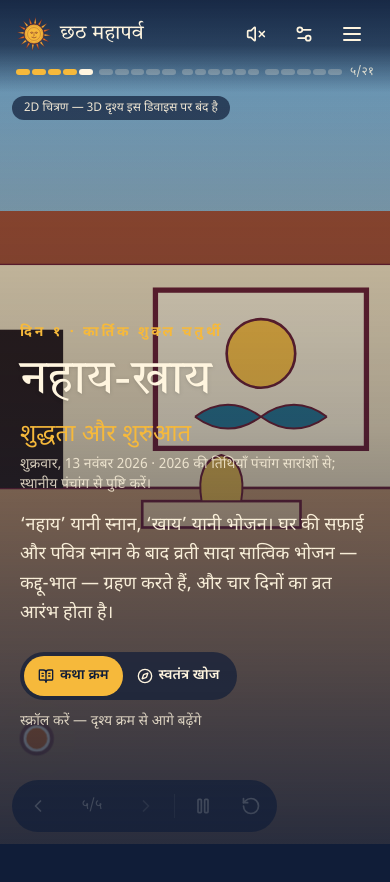
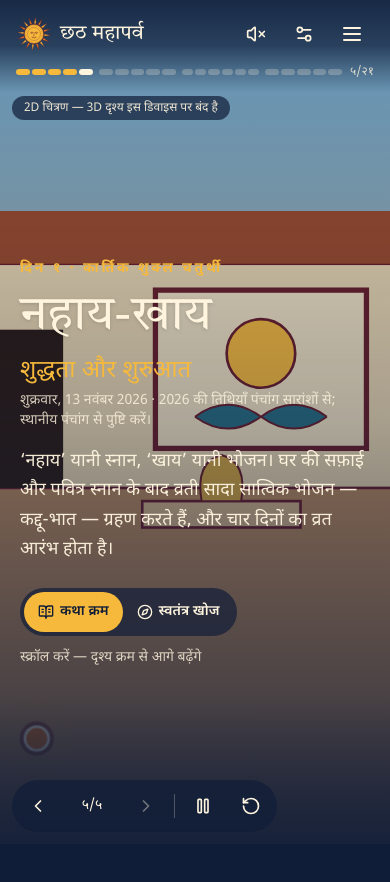
Before and after one commit to pintuskumar/chhath-puja, a Next.js app: page /day/nahay-khay in a window 390 px wide. Shown: the top 882 px of the page. Built offline with nearby package versions, Linux system fonts and the light colour scheme.

Commit message:
site: stage toolbar + photo credit sit above the scene cards (own sticky layer); smoke: fail if a card covers them

```diff
--- a/src/components/day/DayExperience.tsx
+++ b/src/components/day/DayExperience.tsx
@@ -13,7 +13,7 @@ import { useReducedMotion, useHydrated } from "@/lib/device";
 import { useT, num, formatDate } from "@/lib/i18n";
 import { days } from "@/content/days";
 import type { Day, Scene } from "@/content/types";
-import { DayStage, StageControls } from "./DayStage";
+import { DayStage, StageOverlay } from "./DayStage";
 import { DayScene } from "./DayScene";
 import { SceneController } from "./SceneController";
 import { ScrollStoryController } from "./ScrollStoryController";
@@ -157,15 +157,15 @@ function Guided({ day, reduced }: { day: Day; reduced: boolean }) {
         {/* sticky stage */}
         <div className="sticky top-0 h-[100dvh] w-full">
           <DayStage day={day} free={false} />
-          <div className="pointer-events-none absolute inset-x-0 bottom-0 z-20 flex justify-center p-3 md:justify-start md:p-5">
-            <div className="w-full max-w-2xl">
-              <StageControls day={day} onPrev={() => go(Math.max(0, active - 1))} onNext={() => go(Math.min(day.scenes.length - 1, active + 1))} />
-            </div>
-          </div>
+        </div>
+        {/* toolbar + photo credit: its own sticky layer *above* the scene cards (z-20 > z-10),
+            so they stay readable and tappable while a card scrolls underneath */}
+        <div className="pointer-events-none sticky top-0 z-20 -mt-[100dvh] h-[100dvh] w-full">
+          <StageOverlay day={day} onPrev={() => go(Math.max(0, active - 1))} onNext={() => go(Math.min(day.scenes.length - 1, active + 1))} />
         </div>
         {/* scroll narrative over the stage */}
         <div className="pointer-events-none relative z-10 -mt-[100dvh]">
-          <header className="flex min-h-[100dvh] items-end bg-gradient-to-t from-night/85 via-night/30 to-transparent px-5 pb-28 pt-32 md:items-center md:pb-10">
+          <header className="flex min-h-[100dvh] items-end bg-gradient-to-t from-night/85 via-night/30 to-transparent px-5 pb-44 pt-32 md:items-center md:pb-10">
             <div className="pointer-events-auto mx-auto w-full max-w-7xl">
               <DayHeader day={day} />
               <div className="mt-6 flex flex-wrap items-center gap-3">
@@ -220,8 +220,8 @@ function Free({ day }: { day: Day }) {
       <div className="relative flex min-h-[100dvh] flex-col lg:flex-row">
         <div className="relative h-[58dvh] w-full lg:h-[100dvh] lg:flex-1">
           <DayStage day={day} free />
-          <div className="pointer-events-none absolute inset-x-0 bottom-0 z-20 p-3">
-            <StageControls day={day} onPrev={() => setActive(Math.max(0, active - 1))} onNext={() => setActive(Math.min(day.scenes.length - 1, active + 1))} />
+          <div className="pointer-events-none absolute inset-0 z-20">
+            <StageOverlay day={day} onPrev={() => setActive(Math.max(0, active - 1))} onNext={() => setActive(Math.min(day.scenes.length - 1, active + 1))} />
           </div>
         </div>
         <aside className="relative z-10 w-full bg-cream text-night lg:h-[100dvh] lg:w-[30rem] lg:overflow-y-auto lg:pt-28" aria-label={t(day.title)}>
--- a/src/components/day/DayStage.tsx
+++ b/src/components/day/DayStage.tsx
@@ -13,7 +13,7 @@ import { SceneIllustration } from "../illustrations/SceneIllustration";
 import { TimeOfDayController, useStageHour } from "./TimeOfDayController";
 import { HotspotLayer } from "./HotspotLayer";
 import type { Day } from "@/content/types";
-import { PhotoCloseup, photosFor } from "./ScenePhotos";
+import { PhotoCaption, PhotoCloseup, photosFor } from "./ScenePhotos";
 
 const ExperienceCanvas = dynamic(() => import("../ExperienceCanvas"), { ssr: false });
 
@@ -33,16 +33,47 @@ export function ReducedMotionFallback({ day, showLabel }: { day: Day; showLabel:
   );
 }
 
+/** Close-ups of people show a real photograph of the moment; the 3D scene keeps the wide shots. */
+function usePhotoScene(day: Day): string | null {
+  const active = useExperience((s) => s.activeScene);
+  const view = useExperience((s) => s.view);
+  const scene = day.scenes[Math.min(active, day.scenes.length - 1)];
+  return view === "closeup" && photosFor(scene.id).length > 0 ? scene.id : null;
+}
+
+/**
+ * Everything that must stay on top of the stage *and* the scrolling scene cards:
+ * the playback toolbar (bottom) and the close-up photo's credit (above the toolbar on
+ * phones, top-right on wider screens). Render it as a layer above the card narrative.
+ */
+export function StageOverlay({ day, onPrev, onNext }: { day: Day; onPrev: () => void; onNext: () => void }) {
+  const photoScene = usePhotoScene(day);
+  return (
+    <div className="pointer-events-none absolute inset-0 flex flex-col justify-end">
+      <div className="absolute inset-x-0 bottom-0 h-36 bg-gradient-to-t from-night/70 via-night/35 to-transparent md:h-24" aria-hidden="true" />
+      {photoScene && (
+        <PhotoCaption
+          sceneId={photoScene}
+          className="relative mx-3 mb-2 self-end md:absolute md:right-5 md:top-28 md:m-0"
+        />
+      )}
+      <div className="relative flex justify-center p-3 md:justify-start md:p-5">
+        <div className="w-full max-w-2xl">
+          <StageControls day={day} onPrev={onPrev} onNext={onNext} />
+        </div>
+      </div>
+    </div>
+  );
+}
+
 export function DayStage({ day, free }: { day: Day; free: boolean }) {
   const can3d = use3D();
   const quality = useEffectiveQuality();
   const reduced = useReducedMotion();
   const { t } = useT();
   const active = useExperience((s) => s.activeScene);
-  const view = useExperience((s) => s.view);
   const scene = day.scenes[Math.min(active, day.scenes.length - 1)];
-  // close-ups of people: a real photograph of the moment; the 3D scene keeps the wide shots
-  const showPhoto = view === "closeup" && photosFor(scene.id).length > 0;
+  const showPhoto = usePhotoScene(day) !== null;
   return (
     <div className="absolute inset-0 overflow-hidden bg-night">
       {can3d ? (
--- a/src/components/day/ScenePhotos.tsx
+++ b/src/components/day/ScenePhotos.tsx
@@ -38,13 +38,14 @@ function Credit({ p, className = "" }: { p: ScenePhoto; className?: string }) {
   );
 }
 
-/** Full-stage photograph for the close-up view, with a slow drift (off for reduced motion). */
+/** Full-stage photograph for the close-up view, with a slow drift (off for reduced motion).
+ *  Its caption/credit is <PhotoCaption/>, rendered in the stage overlay so it stays above the scene cards. */
 export function PhotoCloseup({ sceneId }: { sceneId: string }) {
   const { t } = useT();
   const p = photosFor(sceneId)[0];
   if (!p) return null;
   return (
-    <figure className="photo-closeup absolute inset-0 z-[6] m-0 overflow-hidden bg-night" data-testid="photo-closeup">
+    <div className="photo-closeup absolute inset-0 z-[6] overflow-hidden bg-night" data-testid="photo-closeup">
       <img
         key={p.src}
         src={asset(p.src)}
@@ -56,12 +57,24 @@ export function PhotoCloseup({ sceneId }: { sceneId: string }) {
         style={{ objectPosition: p.focus ?? "50% 50%" }}
       />
       <div className="pointer-events-none absolute inset-x-0 top-0 h-28 bg-gradient-to-b from-night/70 to-transparent" aria-hidden="true" />
-      <figcaption className="absolute bottom-[6.5rem] right-3 z-[7] max-w-[min(26rem,calc(100%-1.5rem))] rounded-2xl bg-night/70 px-3 py-2 text-right text-xs text-cream backdrop-blur-sm md:bottom-auto md:top-28">
-        <span className="block font-semibold text-gold">{t("realPhoto")}</span>
-        <span className="block text-sm">{t(p.caption)}</span>
-        <Credit p={p} className="block opacity-80" />
-      </figcaption>
-    </figure>
+    </div>
+  );
+}
+
+/** Caption + photographer credit and licence of the close-up photo. */
+export function PhotoCaption({ sceneId, className = "" }: { sceneId: string; className?: string }) {
+  const { t } = useT();
+  const p = photosFor(sceneId)[0];
+  if (!p) return null;
+  return (
+    <p
+      data-testid="photo-credit"
+      className={`pointer-events-auto m-0 max-w-[min(26rem,100%)] rounded-2xl bg-night/75 px-3 py-2 text-right text-xs text-cream backdrop-blur-sm ${className}`}
+    >
+      <span className="block font-semibold text-gold">{t("realPhoto")}</span>
+      <span className="block text-sm">{t(p.caption)}</span>
+      <Credit p={p} className="block opacity-80" />
+    </p>
   );
 }
 
```
Also changed, not shown: scripts/smoke.mjs (+16 -1 lines).
